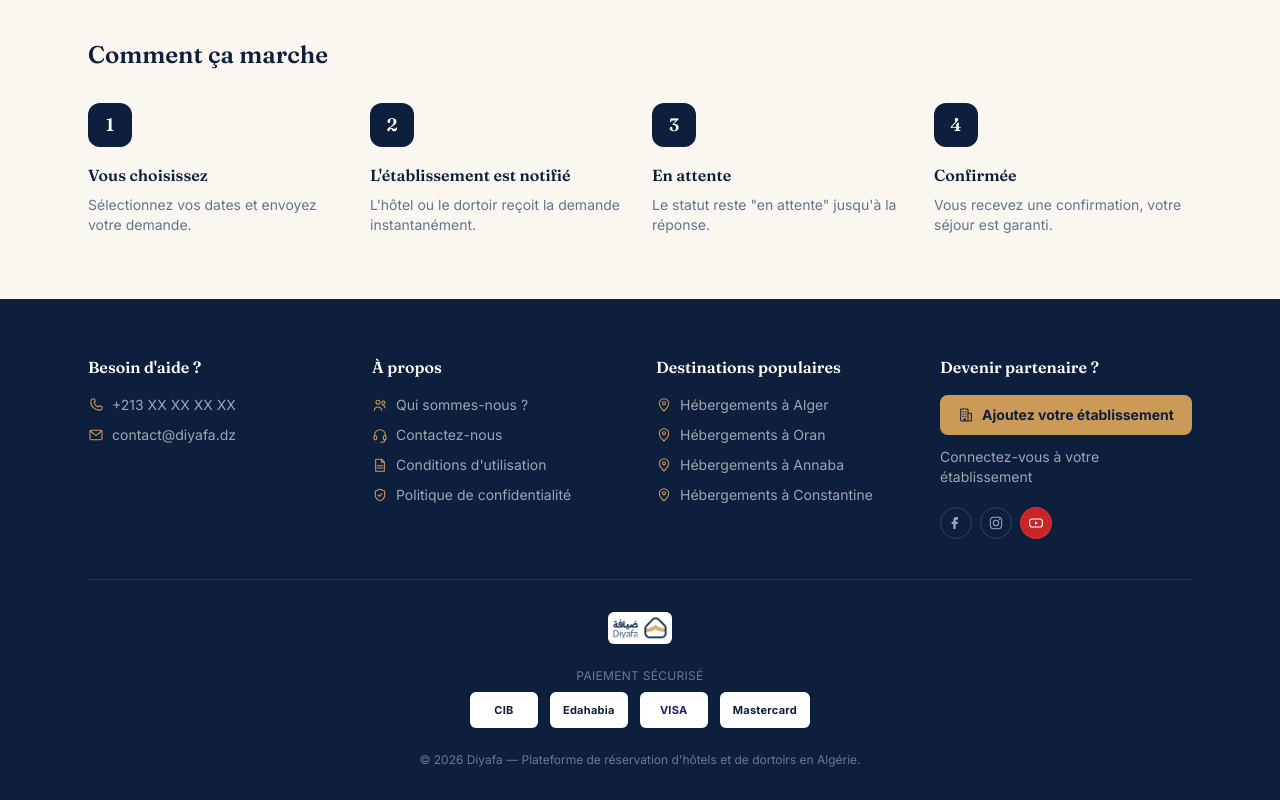
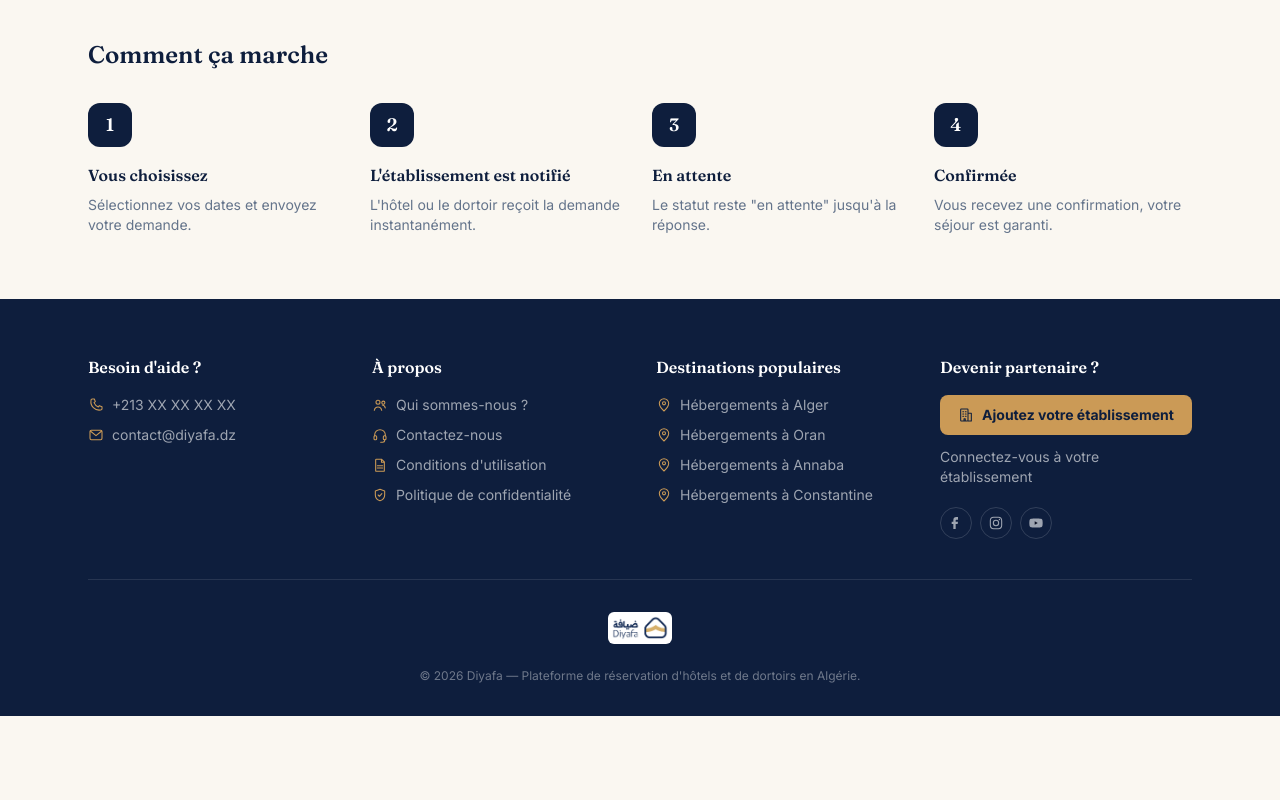
Before and after one commit to Nafissaaaaa/diyafa_front_v2, a React (Vite) app: page / in a window 1280 px wide. Shown: the part 680-1480 px from the top of the page. After the commit the page ends 1396 px from the top, so only its background shows below. Built offline with nearby package versions, Linux system fonts and the light colour scheme; no server answers.

Commit message:
Remove PaymentBadges from Footer component
Removed PaymentBadges component and related markup from Footer.

```diff
--- a/src/components/Footer.jsx
+++ b/src/components/Footer.jsx
@@ -1,6 +1,5 @@
 import { Link } from "react-router-dom";
 import Logo from "./Logo";
-import PaymentBadges from "./PaymentBadges";
 
 const DESTINATIONS_POPULAIRES = ["Alger", "Oran", "Annaba", "Constantine"];
 
@@ -113,8 +112,11 @@ function IconInstagram({ className = "h-4 w-4" }) {
 function IconYoutube({ className = "h-4 w-4" }) {
   return (
     <svg viewBox="0 0 24 24" fill="none" className={className}>
-      <rect x="2.5" y="6" width="19" height="12" rx="3.5" stroke="currentColor" strokeWidth="1.6" />
-      <path d="M10.5 9.5v5l4.3-2.5-4.3-2.5Z" fill="currentColor" />
+      <path
+        d="M21.6 7.6a2.7 2.7 0 0 0-1.9-1.9C18 5.2 12 5.2 12 5.2s-6 0-7.7.5A2.7 2.7 0 0 0 2.4 7.6 28 28 0 0 0 2 12a28 28 0 0 0 .4 4.4 2.7 2.7 0 0 0 1.9 1.9c1.7.5 7.7.5 7.7.5s6 0 7.7-.5a2.7 2.7 0 0 0 1.9-1.9A28 28 0 0 0 22 12a28 28 0 0 0-.4-4.4Z"
+        fill="currentColor"
+      />
+      <path d="M10 9.3v5.4l4.6-2.7L10 9.3Z" fill="#0B1023" />
     </svg>
   );
 }
@@ -212,7 +214,7 @@ export default function Footer() {
               <a
                 href="#"
                 aria-label="YouTube"
-                className="flex h-8 w-8 items-center justify-center rounded-full border border-red-500/40 bg-red-600/90 text-white hover:bg-red-600"
+                className="flex h-8 w-8 items-center justify-center rounded-full border border-white/15 hover:border-gold hover:text-gold"
               >
                 <IconYoutube />
               </a>
@@ -222,10 +224,6 @@ export default function Footer() {
 
         <div className="flex flex-col items-center gap-6 border-t border-white/10 pt-8">
           <Logo className="h-8" withText dark />
-          <div>
-            <p className="mb-2 text-center text-xs uppercase tracking-wide text-white/40">Paiement sécurisé</p>
-            <PaymentBadges />
-          </div>
           <p className="text-center text-xs text-white/40">
             © {new Date().getFullYear()} Diyafa — Plateforme de réservation d'hôtels et de dortoirs en Algérie.
           </p>
```
